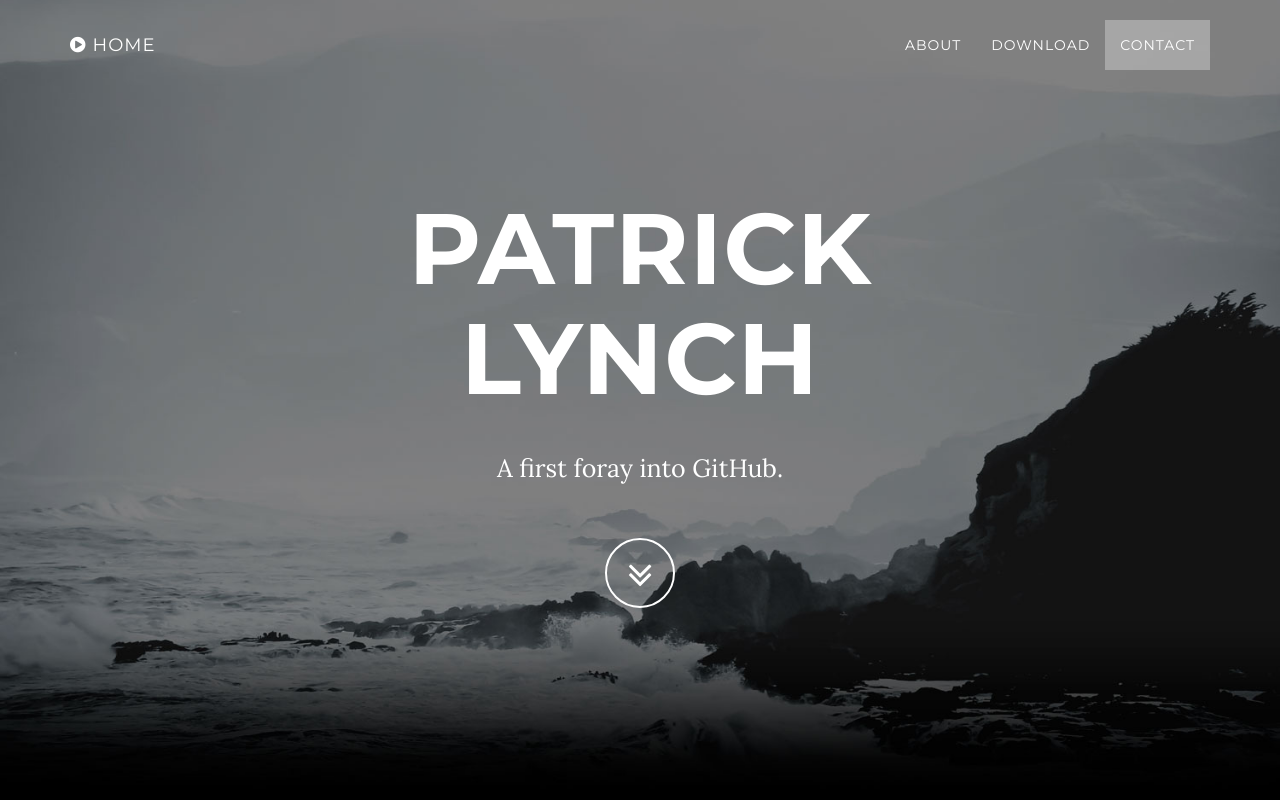
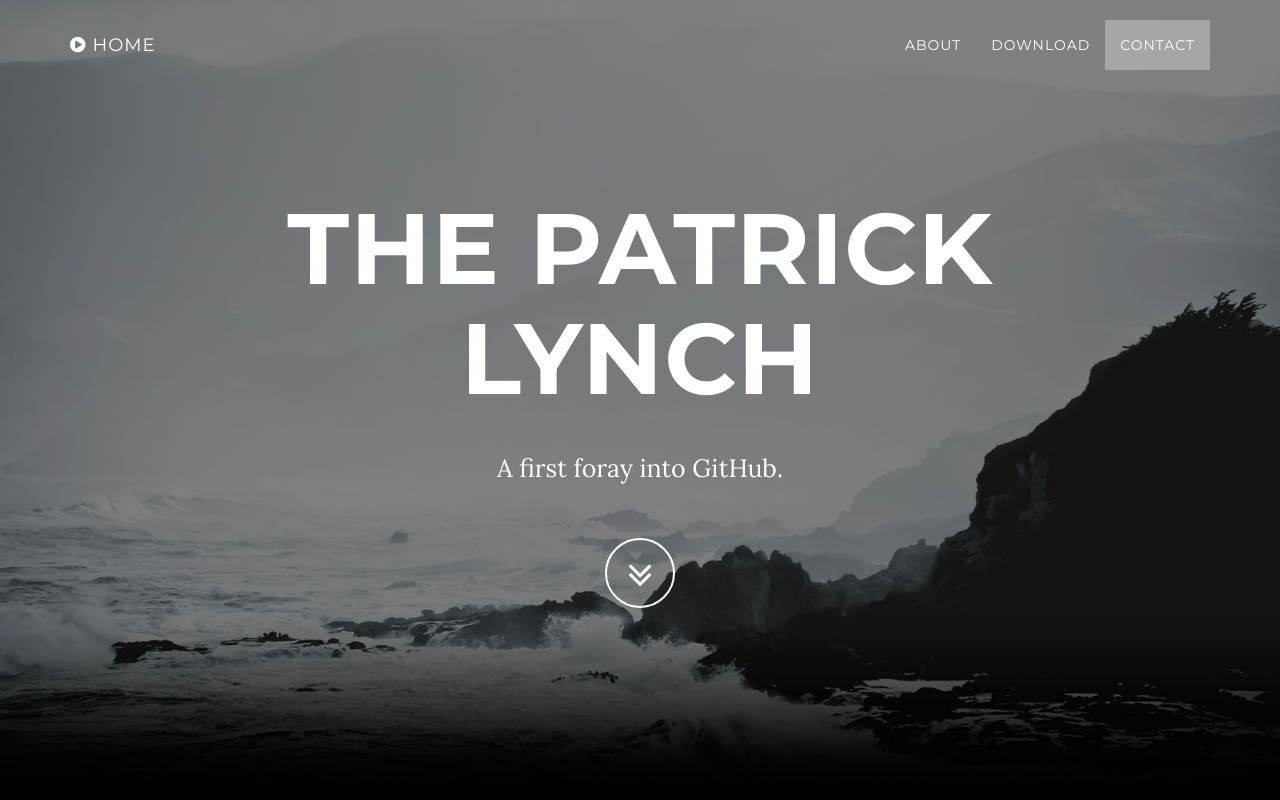
Before and after one commit to ThePatrickLynch/repo1, a plain HTML site: page index.html in a window 1280 px wide. Shown: the top 800 px of the page. Drawn offline with Linux system fonts and the light colour scheme; some packages are replaced by stand-ins of ours.

Commit message:
Index update

```diff
--- a/index.html
+++ b/index.html
@@ -74,7 +74,7 @@
             <div class="container">
                 <div class="row">
                     <div class="col-md-8 col-md-offset-2">
-                        <h1 class="brand-heading">Patrick Lynch</h1>
+                        <h1 class="brand-heading">The Patrick Lynch</h1>
                         <p class="intro-text">A first foray into GitHub.<br></p>
                         <a href="#about" class="btn btn-circle page-scroll">
                             <i class="fa fa-angle-double-down animated"></i>
```
